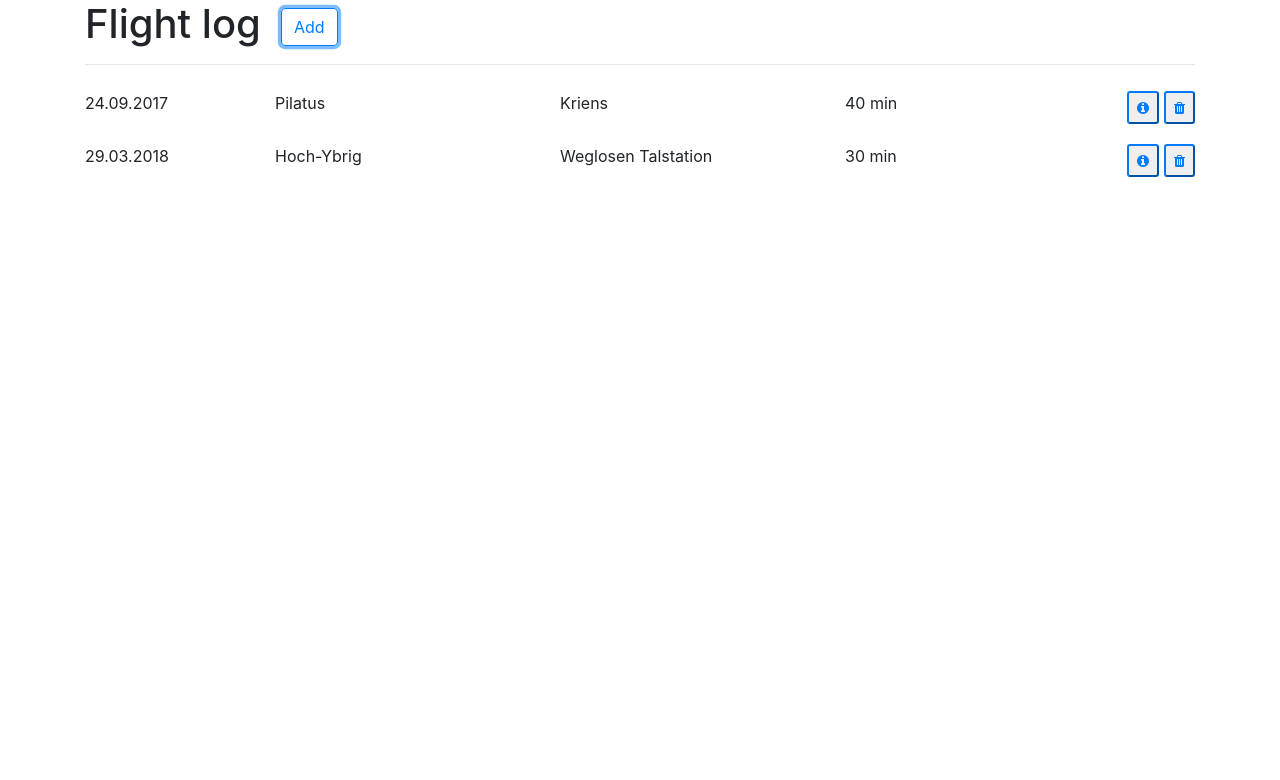
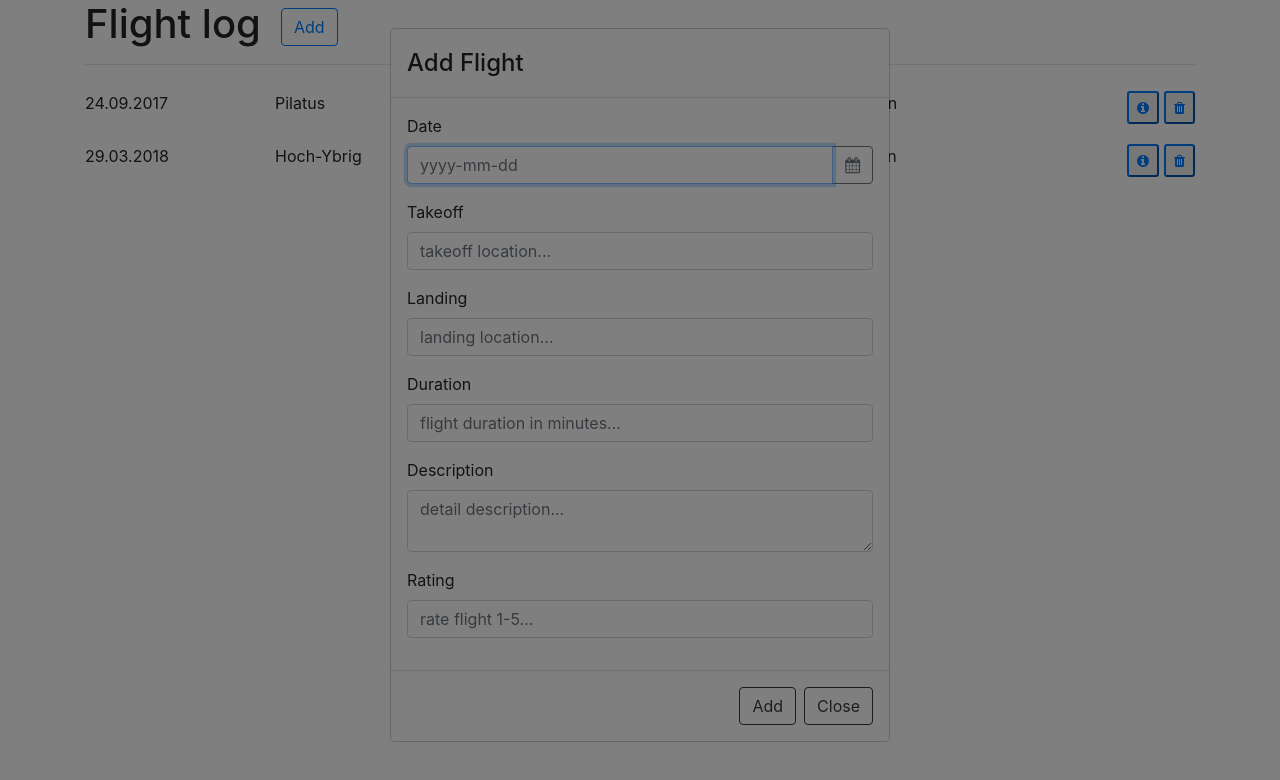
Before and after one commit to lfrei/flight-log, an Angular app: page / in a window 1280 px wide. Both pictures are taken after a click on the button "Add". Shown: the top 780 px of the page. Built offline with nearby package versions, Linux system fonts and the light colour scheme.

Commit message:
add modal dialog to create a new flight

```diff
--- /dev/null
+++ b/src/app/add-flight.component.html
@@ -0,0 +1,40 @@
+<div class="modal-header">
+    <h4 class="modal-title">Add Flight</h4>
+</div>
+<form #newFlightForm="ngForm" (ngSubmit)="saveFlight(newFlightForm.value)" autocomplete="off" novalidate>
+    <div class="modal-body">
+        <div class="form-group">
+            <label for="flightDate">Date</label>
+            <div class="input-group">
+                <input (ngModel)="newFlight.date" name="date" id="flightDate" class="form-control" placeholder="yyyy-mm-dd" name="date" ngbDatepicker #dp="ngbDatepicker">
+                <div class="input-group-append">
+                    <button class="btn btn-outline-secondary fa fa-calendar" (click)="dp.toggle()" type="button"></button>
+                </div>
+            </div>
+        </div>
+        <div class="form-group">
+            <label for="flightTakeoff">Takeoff</label>
+            <input (ngModel)="newFlight.takeoff" name="takeoff" required id="flightTakeoff" type="text" class="form-control" placeholder="takeoff location..." />
+        </div>
+        <div class="form-group">
+            <label for="flightLanding">Landing</label>
+            <input (ngModel)="newFlight.landing" name="landing" required id="flightLanding" type="text" class="form-control" placeholder="landing location..." />
+        </div>
+        <div class="form-group">
+            <label for="flightDuration">Duration</label>
+            <input (ngModel)="newFlight.duration" name="duration" required id="flightDuration" type="text" type="number" class="form-control" placeholder="flight duration in minutes..." />
+        </div>
+        <div class="form-group">
+            <label for="flightDescription">Description</label>
+            <textarea (ngModel)="newFlight.description" name="description" required id="flightDescription" type="text" class="form-control" placeholder="detail description..."></textarea>
+        </div>
+        <div class="form-group">
+            <label for="flightRating">Rating</label>
+            <input (ngModel)="newFlight.rating" name="rating" required id="flightRating" type="text" type="number" class="form-control" placeholder="rate flight 1-5..." />
+        </div>
+    </div>
+    <div class="modal-footer">
+        <button type="submit" class="btn btn-outline-dark">Add</button>
+        <button type="button" class="btn btn-outline-dark" (click)="close()">Close</button>
+    </div>
+</form>
--- /dev/null
+++ b/src/app/add-flight.component.ts
@@ -0,0 +1,23 @@
+import { Component } from '@angular/core';
+import { NgbActiveModal } from '@ng-bootstrap/ng-bootstrap';
+import { FlightService } from './flight.service';
+
+@Component({
+    selector: 'add-flight',
+    templateUrl: 'add-flight.component.html'
+})
+export class AddFlightComponent {
+    newFlight
+
+    constructor(public activeModal: NgbActiveModal, private flightService:FlightService){}
+
+    close(){
+        this.activeModal.close("Close click")
+    }
+
+    saveFlight(newFlight){
+        this.flightService.addFlight(newFlight)
+        this.activeModal.close("Add click")
+    }
+
+}
--- a/src/app/app.module.ts
+++ b/src/app/app.module.ts
@@ -6,20 +6,26 @@ import { FlightService } from './flight.service';
 import { FlightComponent } from './flight.component';
 import { FlightLogComponent } from './flight-log.component';
 import { FlightDetailComponent } from './flight-detail.component';
+import { AddFlightComponent } from './add-flight.component';
+import { FormsModule, ReactiveFormsModule } from '@angular/forms';
 
 @NgModule({
   declarations: [
     FlightLogComponent,
     FlightComponent,
-    FlightDetailComponent
+    FlightDetailComponent,
+    AddFlightComponent
   ],
   imports: [
     BrowserModule,
-    NgbModule
+    NgbModule,
+    FormsModule,
+    ReactiveFormsModule
   ],
   providers: [
     FlightService
   ],
-  bootstrap: [FlightLogComponent]
+  bootstrap: [FlightLogComponent],
+  entryComponents: [AddFlightComponent]
 })
 export class AppModule { }
--- a/src/app/flight-log.component.ts
+++ b/src/app/flight-log.component.ts
@@ -1,5 +1,7 @@
 import { Component, OnInit } from '@angular/core';
 import { FlightService } from './flight.service';
+import { NgbModal } from '@ng-bootstrap/ng-bootstrap';
+import { AddFlightComponent } from './add-flight.component';
 
 @Component({
   selector: 'flight-log',
@@ -24,15 +26,14 @@ import { FlightService } from './flight.service';
 export class FlightLogComponent implements OnInit {
   flights
 
-  constructor(private flightService:FlightService){}
+  constructor(private flightService:FlightService, private modalService: NgbModal){}
 
   ngOnInit() {
     this.flights = this.flightService.getFlights()
   }
 
   add(){
-    console.log("Add flight")
-    //open modal dialog
+    this.modalService.open(AddFlightComponent);
   }
 
 }
--- a/src/app/flight.service.ts
+++ b/src/app/flight.service.ts
@@ -8,9 +8,18 @@ export class FlightService {
     }
 
     removeFlight(flight) {
-        let index = FLIGHTS.findIndex(x => x.id = flight.id)
-        FLIGHTS.splice(index, 1)
+        let index = FLIGHTS.findIndex(x => x.id === flight.id)
+        if (index !== -1) {
+            FLIGHTS.splice(index, 1)
+        }
     }
+
+    addFlight(flight) {
+        flight.id = Math.max.apply(null, FLIGHTS.map(s => s.id)) + 1
+        flight.date = new Date(flight.date.year, flight.date.month - 1, flight.date.day);
+
+        FLIGHTS.push(flight)
+      }
 }
 
 const FLIGHTS = [
```
